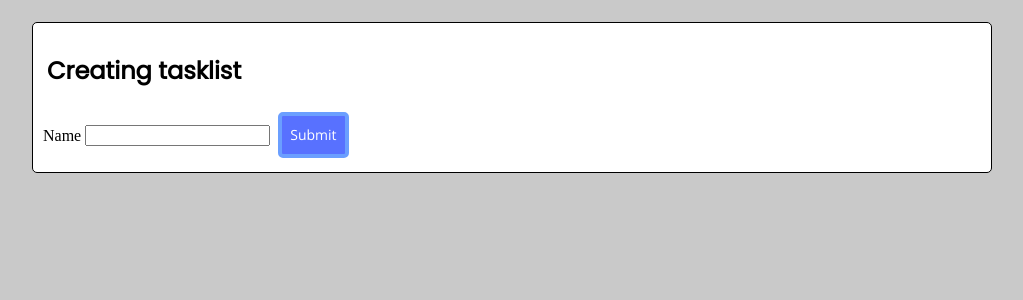
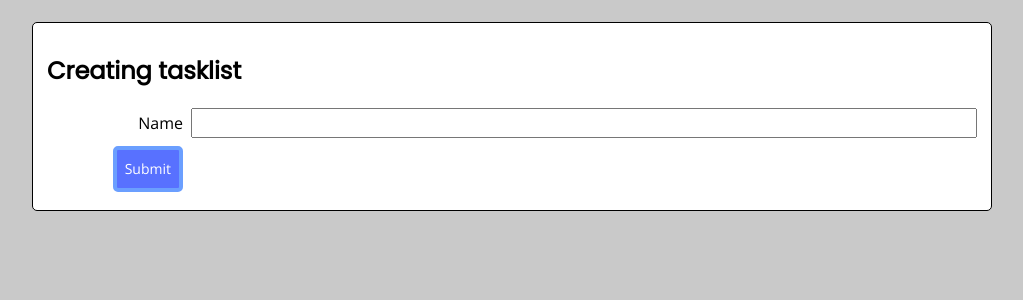
Before and after one commit to onstop4/WillDo, a Flask app: page /edit/newlist/ in a window 1280 px wide. Shown: the part 69-369 px from the top of the page, without its empty margins (128-1151 px from the left). Run offline with Flask 2, Linux system fonts and the light colour scheme; parts of the project's set-up code (start-up, migrations or seed data) failed here and were passed over.

Commit message:
Add css for create task form.
The page for creating a tasklist now has
a proper css grid layout (just like the
page for creating a task).

```diff
--- a/willdo/templates/create_tasklist.html
+++ b/willdo/templates/create_tasklist.html
@@ -1,13 +1,20 @@
 {% extends 'base.html' %}
 {% set title = 'Creating tasklist' %}
 
+{% block resources %}
+{{ super() }}
+<link href="{{ url_for('static', filename='styles/actual-form.css') }}" rel="stylesheet">
+{% endblock resources %}
+
 {% block content %}
-<form method="post">
+<form class="form-input" method="post">
     <input type="hidden" name="csrf_token" value="{{ csrf_token() }}"/>
 
-    <label class="form-label" for="name">Name</label>
-    <input class="text-input" type="text" id="name" name="name">
+    <label class="form-input__label" for="name">Name</label>
+    <input class="form-input__text-input form-input__text-input--long" type="text" id="name" name="name">
 
-    <input class="button" type="submit" value="Submit">
+    <div class="form-input__label form-input__label--no-margin">
+        <input class="button" type="submit" value="Submit">
+    </div>
 </form>
 {% endblock content %}
```
